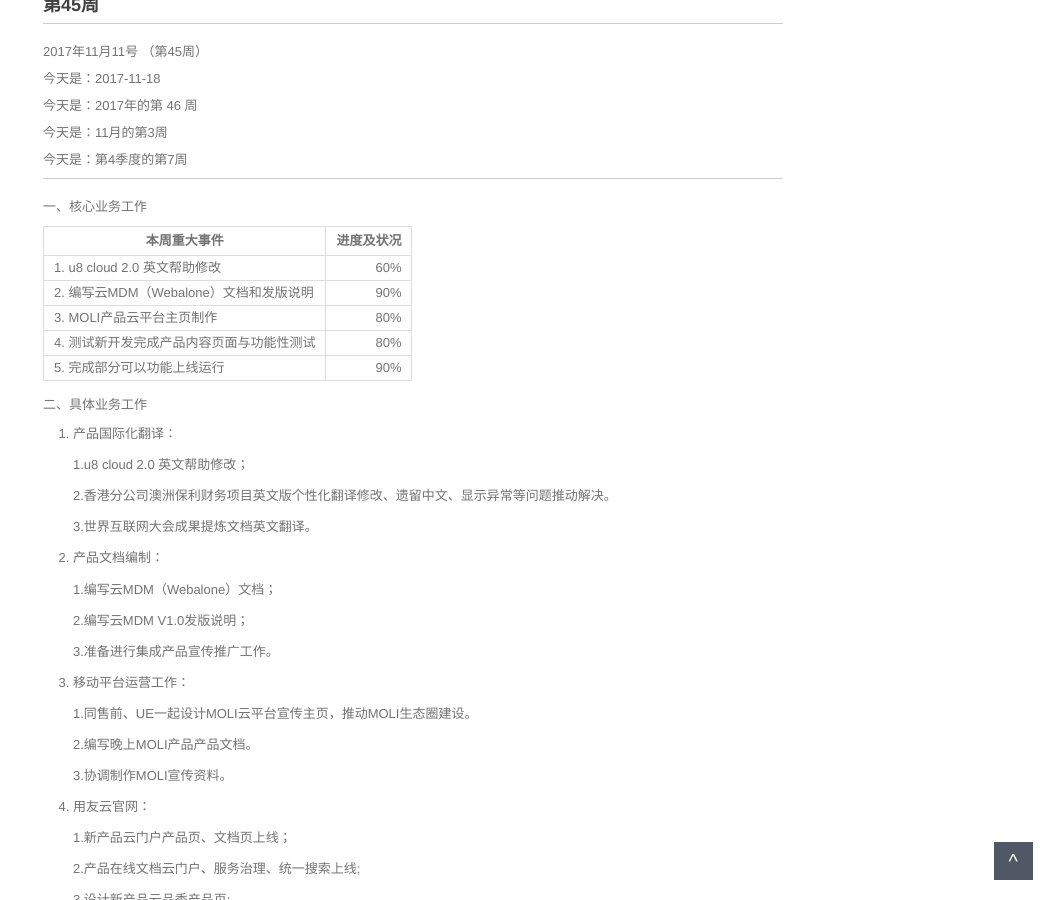
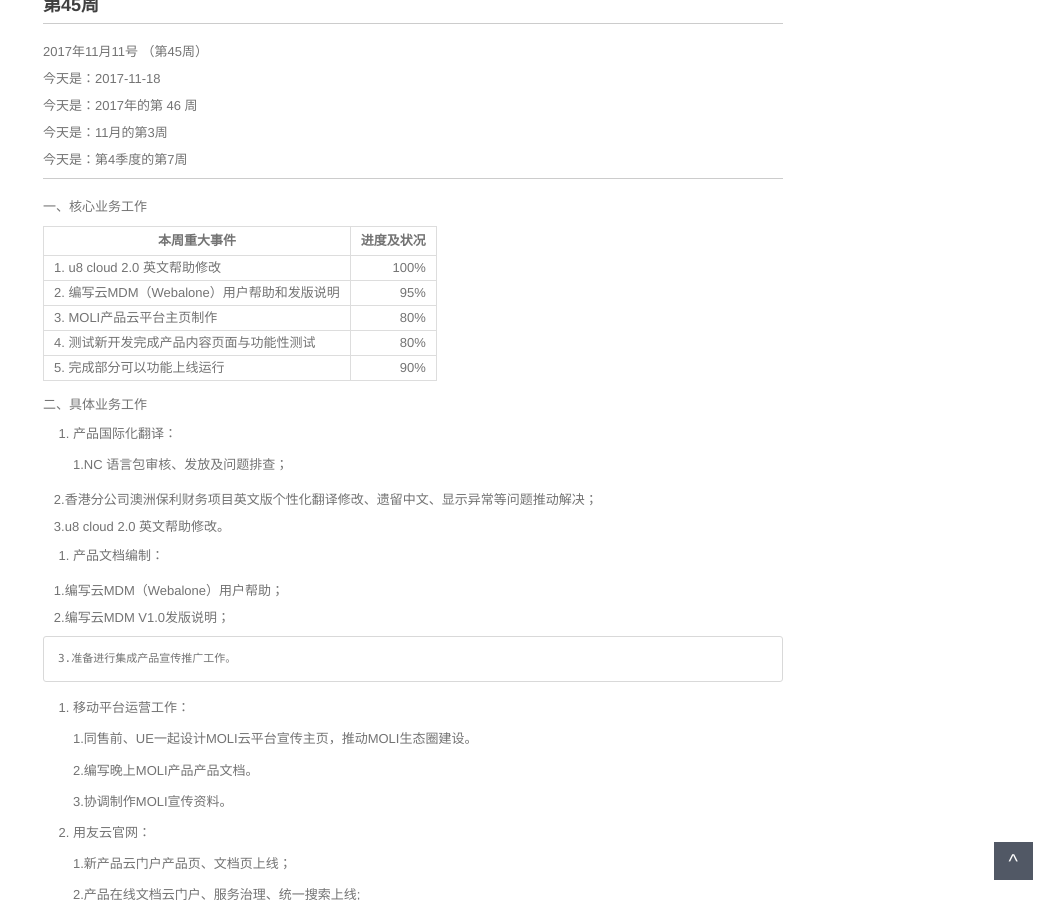
Before and after one commit to walllFlower/blog, a Jekyll site: the page built from _posts/2017-06-22-day_report_cxz.md, in a window 1280 px wide and 900 px high, scrolled down 338 px. Shown: the whole window, without its empty margins (227-1280 px from the left). Built offline with Jekyll 4.4.1, drawn with Linux system fonts in a browser that asks for light colours; comment, search, counter and statistics services are not loaded.

Commit message:
Update 2017-06-22-day_report_cxz.md

```diff
--- a/_posts/2017-06-22-day_report_cxz.md
+++ b/_posts/2017-06-22-day_report_cxz.md
@@ -28,8 +28,8 @@ categories: 日报
 
 | 本周重大事件 | 进度及状况 |
 | --------    | -----:    |
-| 1. u8 cloud 2.0 英文帮助修改                      | 60% |
-| 2. 编写云MDM（Webalone）文档和发版说明		| 90% |
+| 1. u8 cloud 2.0 英文帮助修改                      | 100% |
+| 2. 编写云MDM（Webalone）用户帮助和发版说明		| 95% |
 | 3. MOLI产品云平台主页制作| 80% |
 | 4. 测试新开发完成产品内容页面与功能性测试           | 80% |
 | 5. 完成部分可以功能上线运行                        | 90% |
@@ -38,17 +38,17 @@ categories: 日报
 
 1. 产品国际化翻译：
 
-    1.u8 cloud 2.0 英文帮助修改；
+    1.NC 语言包审核、发放及问题排查；
 
-    2.香港分公司澳洲保利财务项目英文版个性化翻译修改、遗留中文、显示异常等问题推动解决。
+    2.香港分公司澳洲保利财务项目英文版个性化翻译修改、遗留中文、显示异常等问题推动解决；
 
-    3.世界互联网大会成果提炼文档英文翻译。
+    3.u8 cloud 2.0 英文帮助修改。
 
 2. 产品文档编制：
 
-    1.编写云MDM（Webalone）文档；
+    1.编写云MDM（Webalone）用户帮助；
 
-    2.编写云MDM V1.0发版说明；
+    2.编写云MDM V1.0发版说明；
 
     3.准备进行集成产品宣传推广工作。
 
```
